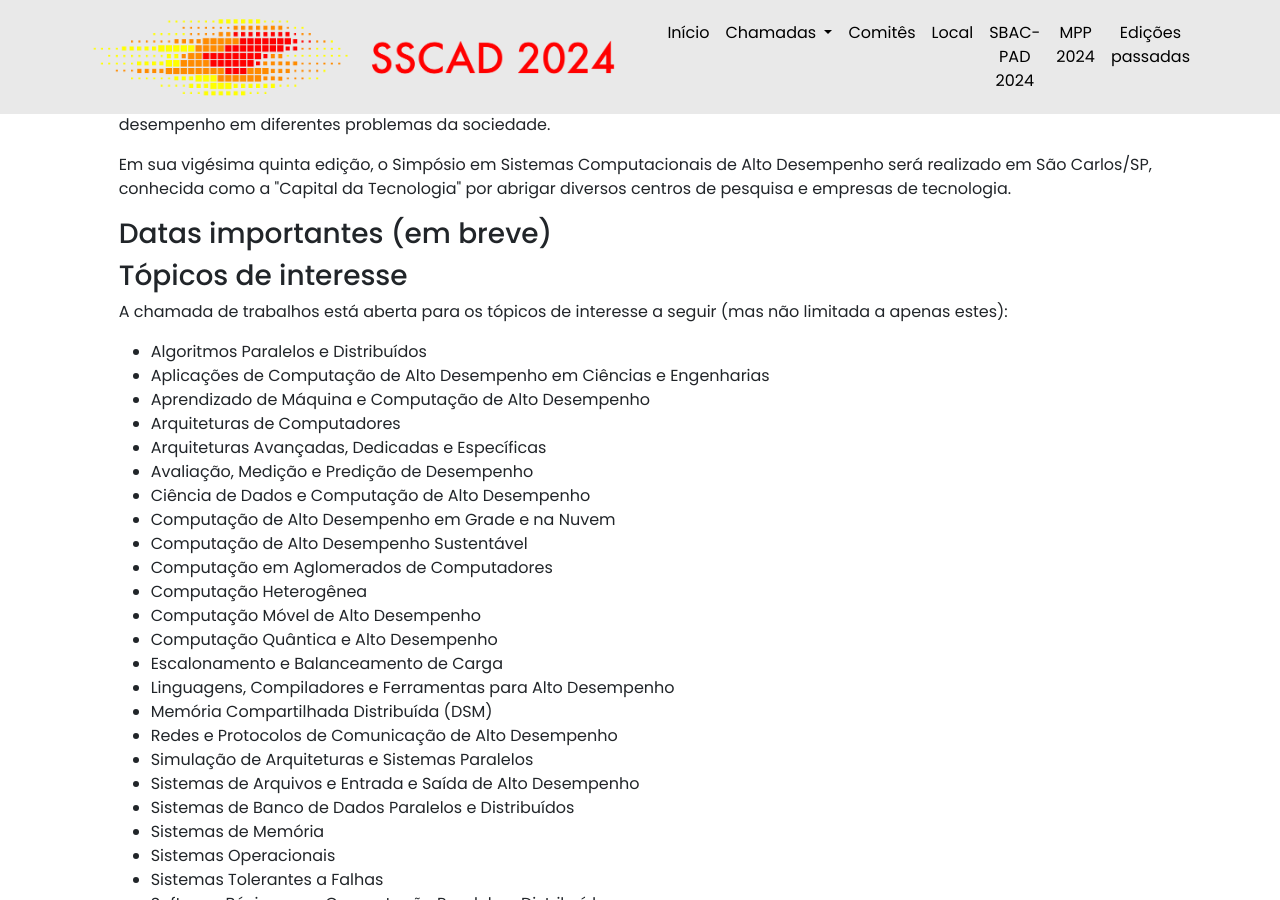
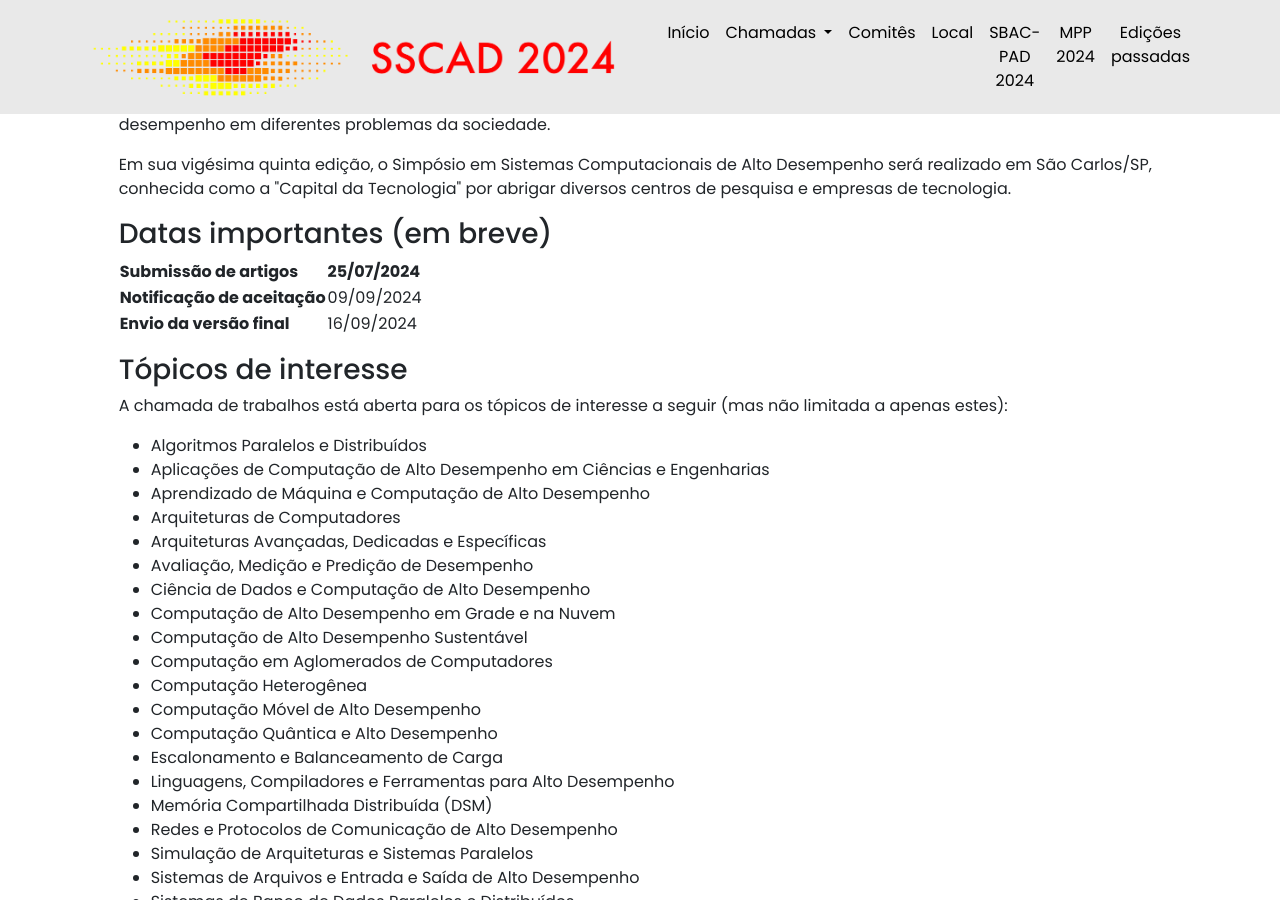
Before and after one commit to ce-acpad/sscad2024, a Jekyll site: the page built from cfp_wscad.html, in a window 1280 px wide and 900 px high, scrolled down 634 px. Built offline with Jekyll 4.4.1, drawn with Linux system fonts in a browser that asks for light colours.

Commit message:
Publicacao das datas da Trilha Principal

```diff
--- a/cfp_wscad.html
+++ b/cfp_wscad.html
@@ -22,10 +22,16 @@ permalink: /cfp/
 
 <h3>Datas importantes (em breve)</h3>
 <!-- <figure><table>
-<tbody><tr><td><strong>Submissão do artigo</strong></td><td> <del>31/07/2023</del> <del>07/08/2023</del> <strong>14/08/2023</strong></td></tr>
+<tbody><tr><td><strong>Submissão de artigos</strong></td><td> <del>31/07/2023</del> <del>07/08/2023</del> <strong>14/08/2023</strong></td></tr>
     <tr><td><strong>Notificação de aceitação</strong></td><td>04/09/2023</td></tr>
     <tr><td><strong>Envio da versão final</strong></td><td>11/09/2023</td></tr></tbody>
 </table></figure> -->
+
+<figure><table>
+<tbody><tr><td><strong>Submissão de artigos</strong></td><td><strong>25/07/2024</strong></td></tr>
+    <tr><td><strong>Notificação de aceitação</strong></td><td>09/09/2024</td></tr>
+    <tr><td><strong>Envio da versão final</strong></td><td>16/09/2024</td></tr></tbody>
+</table></figure>
 
 <!-- <p>The program committee will select the top-ranked papers as finalists, and one paper will be selected during the conference as the Best Paper. Selected papers will also be invited to submit an extended version to a special issue of the <strong>Journal of Parallel and Distributed Computing</strong><font color="red"> (to be confirmed)</font>.</p> -->
 
```
